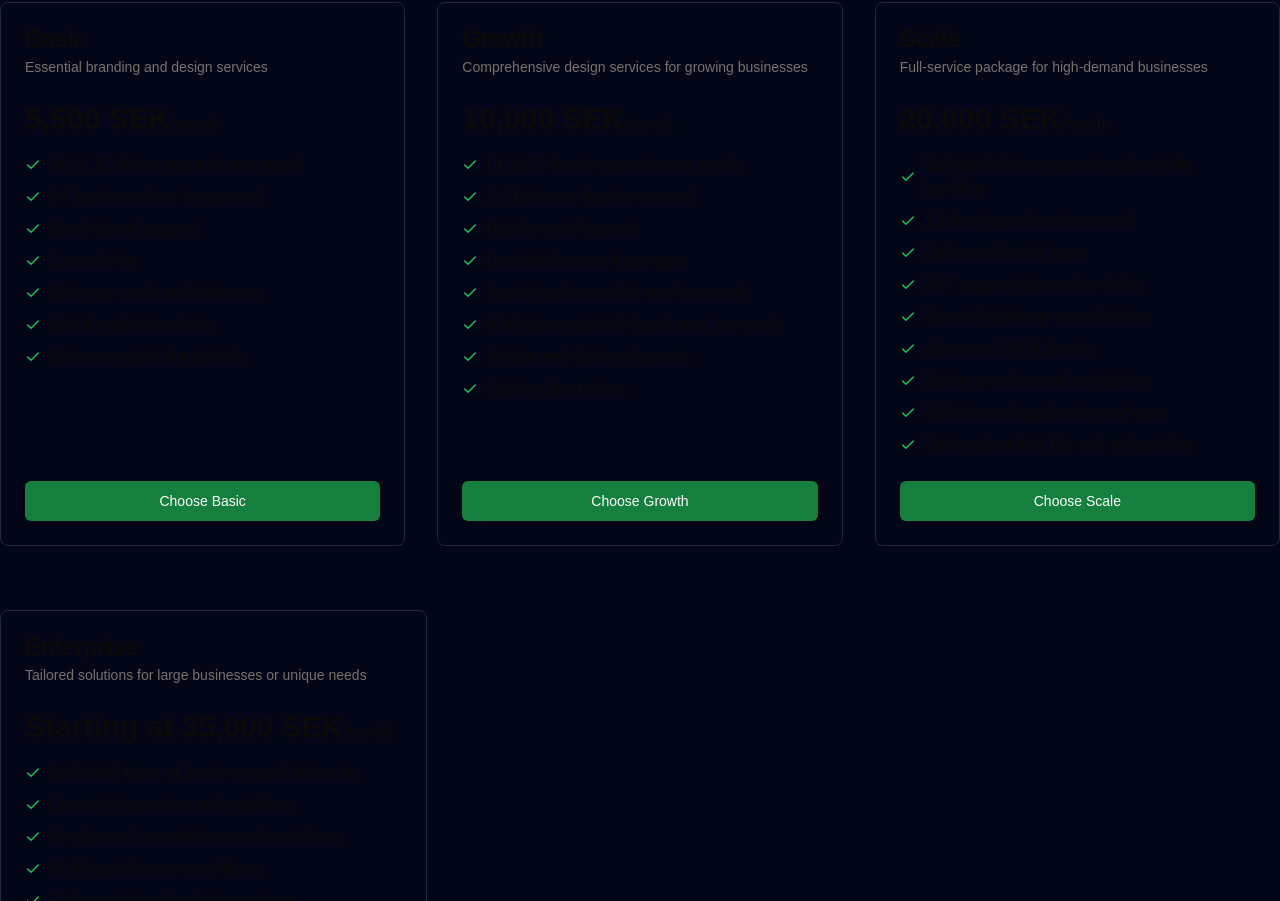
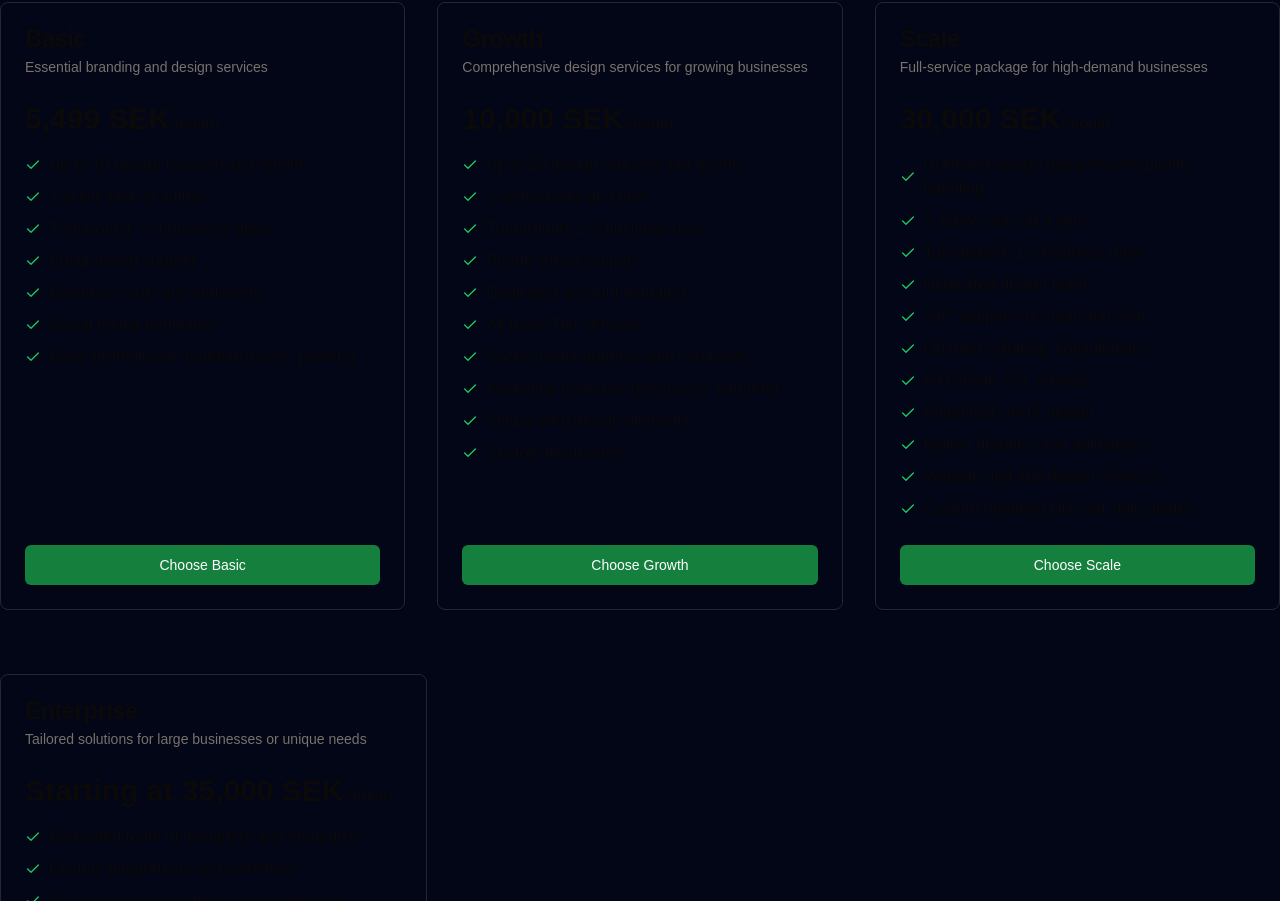
Before and after one commit to nicolasmoyano/bf-app, a Next.js app: page / in a window 1280 px wide. Shown: the part 1102-2003 px from the top of the page. Built offline with nearby package versions, Linux system fonts and the light colour scheme.

Commit message:
Changed text for pricing table

```diff
--- a/app/components/Pricing/PricingTable.tsx
+++ b/app/components/Pricing/PricingTable.tsx
@@ -13,15 +13,15 @@ const tiers = [
   {
     name: "Basic",
     description: "Essential branding and design services",
-    price: "5,500",
+    price: "5,499",
     features: [
       "Up to 10 design requests per month",
-      "3-4 business days turnaround",
+      "1 active task at a time",
+      "Turnaround: 3-4 business days",
       "Email-based support",
-      "Logo design",
       "Business cards and stationery",
       "Social media templates",
-      "Basic promotional materials",
+      "Basic promotional materials(flyers, posters)",
     ],
   },
   {
@@ -30,9 +30,11 @@ const tiers = [
     price: "10,000",
     features: [
       "Up to 20 design requests per month",
-      "2-3 business days turnaround",
+      "2 active tasks at a time",
+      "Turnaround: 2-3 business days",
       "Priority email support",
       "Dedicated account manager",
+      "All Basic Tier services",
       "Social media graphics and carousels",
       "Marketing materials (brochures, banners)",
       "Simple web design elements",
@@ -42,13 +44,15 @@ const tiers = [
   {
     name: "Scale",
     description: "Full-service package for high-demand businesses",
-    price: "20,000",
+    price: "30,000",
     features: [
       "Unlimited design requests with priority handling",
-      "1-2 business days turnaround",
+      "3 active tasks at a time",
+      "Turnaround: 1-2 business days",
       "Dedicated design team",
       "24/7 support via email and chat",
       "Quarterly strategy consultations",
+      "All Growth Tier services.",
       "Advanced UI/UX design",
       "Motion graphics and animations",
       "Website and app design mockups",
```
